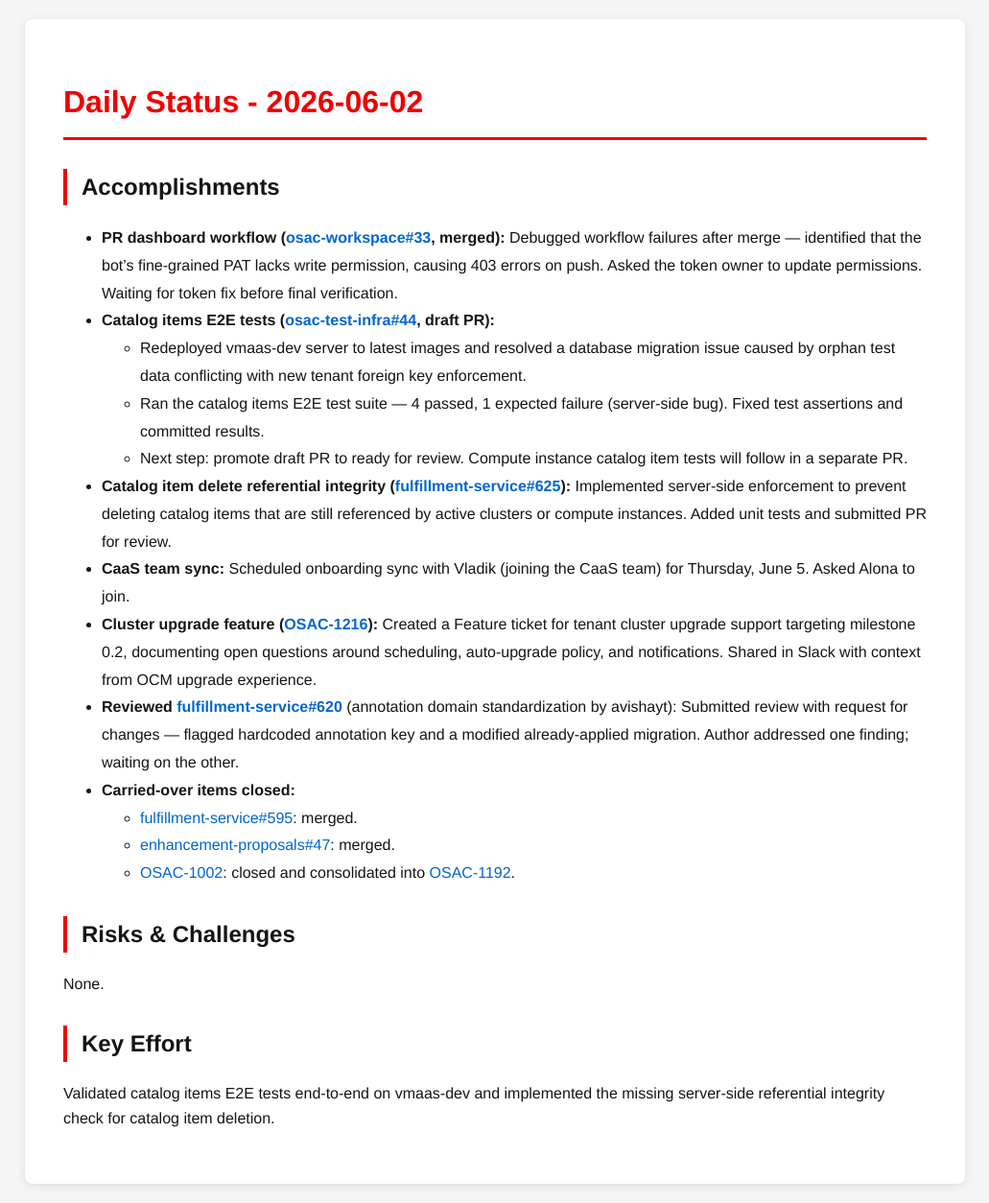
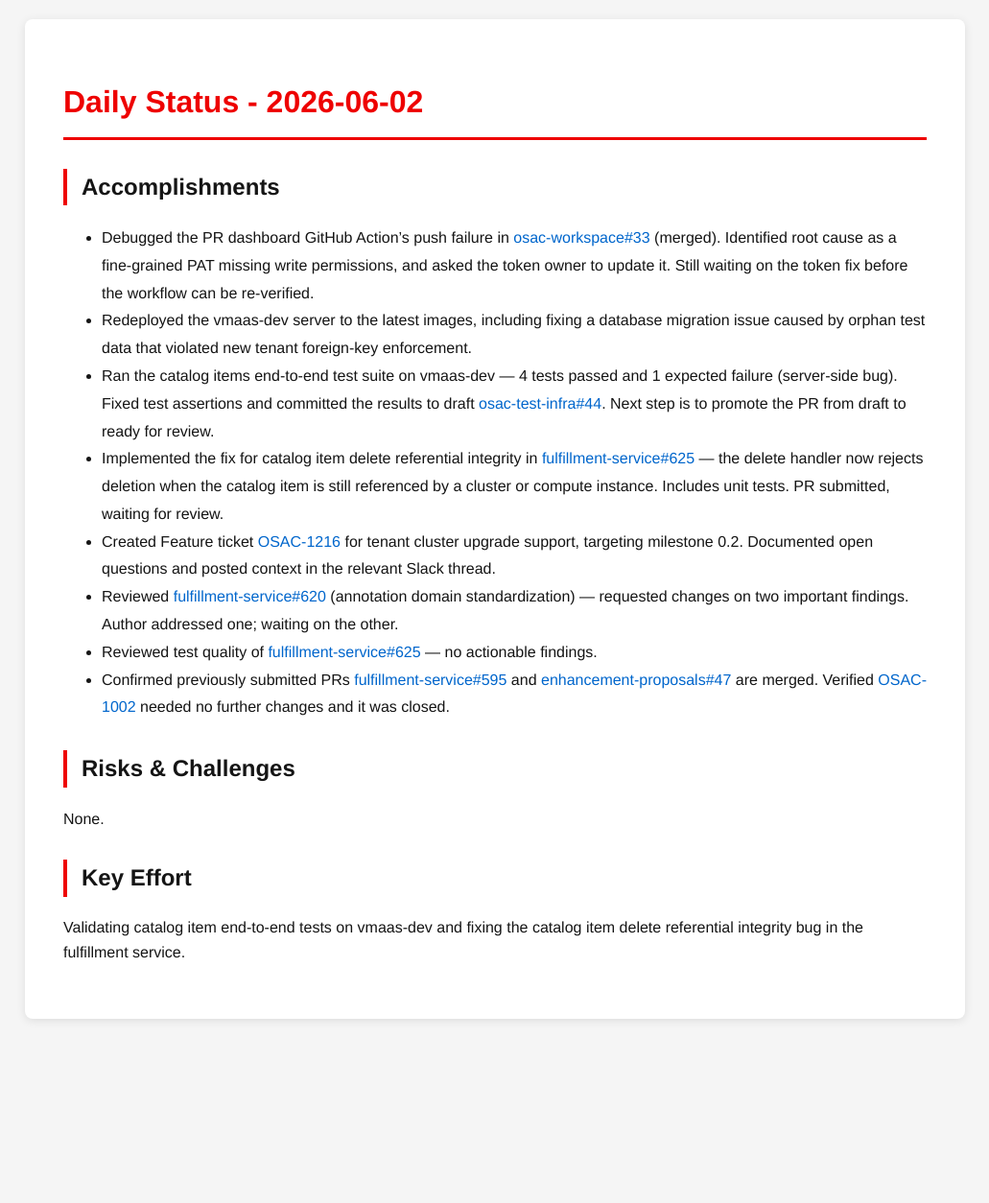
Before and after one commit to tzvatot/daily-status, a Jekyll site: the page built from 2026-06-02.md, in a window 1280 px wide. Shown: the whole page at 96% size, without its empty margins (124-1155 px from the left). Built offline with Jekyll 4.4.1, drawn with Linux system fonts in a browser that asks for light colours; after the commit the page ends 1082 px from its top, so only the background shows below that.

Commit message:
Daily status update - 2026-06-02

```diff
--- a/2026-06-02.md
+++ b/2026-06-02.md
@@ -7,25 +7,17 @@ date: 2026-06-02
 # Daily Status - 2026-06-02
 
 ## Accomplishments
-
-- **PR dashboard workflow ([osac-workspace#33](https://github.com/osac-project/osac-workspace/pull/33), merged):** Debugged workflow failures after merge — identified that the bot's fine-grained PAT lacks write permission, causing 403 errors on push. Asked the token owner to update permissions. Waiting for token fix before final verification.
-- **Catalog items E2E tests ([osac-test-infra#44](https://github.com/osac-project/osac-test-infra/pull/44), draft PR):**
-  - Redeployed vmaas-dev server to latest images and resolved a database migration issue caused by orphan test data conflicting with new tenant foreign key enforcement.
-  - Ran the catalog items E2E test suite — 4 passed, 1 expected failure (server-side bug). Fixed test assertions and committed results.
-  - Next step: promote draft PR to ready for review. Compute instance catalog item tests will follow in a separate PR.
-- **Catalog item delete referential integrity ([fulfillment-service#625](https://github.com/osac-project/fulfillment-service/pull/625)):** Implemented server-side enforcement to prevent deleting catalog items that are still referenced by active clusters or compute instances. Added unit tests and submitted PR for review.
-- **CaaS team sync:** Scheduled onboarding sync with Vladik (joining the CaaS team) for Thursday, June 5. Asked Alona to join.
-- **Cluster upgrade feature ([OSAC-1216](https://redhat.atlassian.net/browse/OSAC-1216)):** Created a Feature ticket for tenant cluster upgrade support targeting milestone 0.2, documenting open questions around scheduling, auto-upgrade policy, and notifications. Shared in Slack with context from OCM upgrade experience.
-- **Reviewed [fulfillment-service#620](https://github.com/osac-project/fulfillment-service/pull/620)** (annotation domain standardization by avishayt): Submitted review with request for changes — flagged hardcoded annotation key and a modified already-applied migration. Author addressed one finding; waiting on the other.
-- **Carried-over items closed:**
-  - [fulfillment-service#595](https://github.com/osac-project/fulfillment-service/pull/595): merged.
-  - [enhancement-proposals#47](https://github.com/osac-project/enhancement-proposals/pull/47): merged.
-  - [OSAC-1002](https://redhat.atlassian.net/browse/OSAC-1002): closed and consolidated into [OSAC-1192](https://redhat.atlassian.net/browse/OSAC-1192).
+- Debugged the PR dashboard GitHub Action's push failure in [osac-workspace#33](https://github.com/osac-project/osac-workspace/pull/33) (merged). Identified root cause as a fine-grained PAT missing write permissions, and asked the token owner to update it. Still waiting on the token fix before the workflow can be re-verified.
+- Redeployed the vmaas-dev server to the latest images, including fixing a database migration issue caused by orphan test data that violated new tenant foreign-key enforcement.
+- Ran the catalog items end-to-end test suite on vmaas-dev — 4 tests passed and 1 expected failure (server-side bug). Fixed test assertions and committed the results to draft [osac-test-infra#44](https://github.com/osac-project/osac-test-infra/pull/44). Next step is to promote the PR from draft to ready for review.
+- Implemented the fix for catalog item delete referential integrity in [fulfillment-service#625](https://github.com/osac-project/fulfillment-service/pull/625) — the delete handler now rejects deletion when the catalog item is still referenced by a cluster or compute instance. Includes unit tests. PR submitted, waiting for review.
+- Created Feature ticket [OSAC-1216](https://redhat.atlassian.net/browse/OSAC-1216) for tenant cluster upgrade support, targeting milestone 0.2. Documented open questions and posted context in the relevant Slack thread.
+- Reviewed [fulfillment-service#620](https://github.com/osac-project/fulfillment-service/pull/620) (annotation domain standardization) — requested changes on two important findings. Author addressed one; waiting on the other.
+- Reviewed test quality of [fulfillment-service#625](https://github.com/osac-project/fulfillment-service/pull/625) — no actionable findings.
+- Confirmed previously submitted PRs [fulfillment-service#595](https://github.com/osac-project/fulfillment-service/pull/595) and [enhancement-proposals#47](https://github.com/osac-project/enhancement-proposals/pull/47) are merged. Verified [OSAC-1002](https://redhat.atlassian.net/browse/OSAC-1002) needed no further changes and it was closed.
 
 ## Risks & Challenges
-
 None.
 
 ## Key Effort
-
-Validated catalog items E2E tests end-to-end on vmaas-dev and implemented the missing server-side referential integrity check for catalog item deletion.
+Validating catalog item end-to-end tests on vmaas-dev and fixing the catalog item delete referential integrity bug in the fulfillment service.
```
